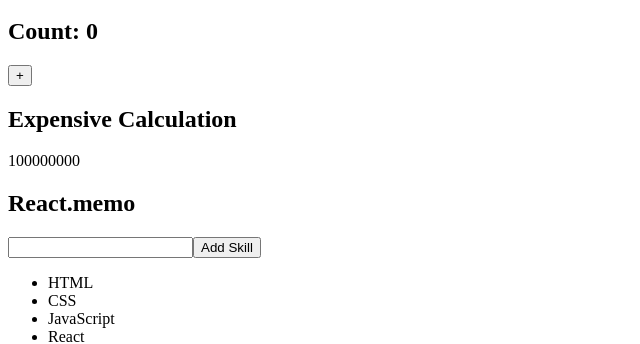
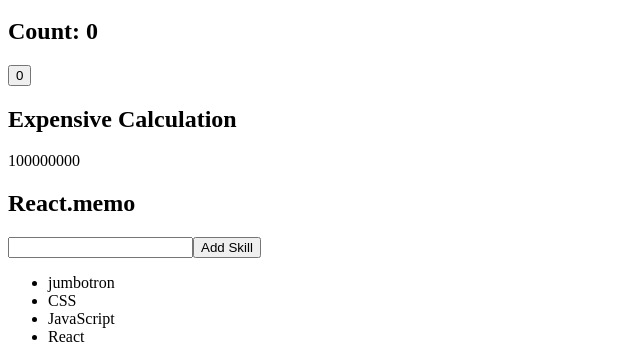
Before and after one commit to acciojob/react-memo-tarunjangra043, a React app: page / in a window 1280 px wide. Shown: the part 184-528 px from the top of the page, without its empty margins (0-640 px from the left). Built offline with nearby package versions, Linux system fonts and the light colour scheme.

Commit message:
new changes

```diff
--- a/src/components/App.js
+++ b/src/components/App.js
@@ -31,7 +31,7 @@
           Count: <span id="counter">{count}</span>
         </h2>
         <button id="incr-cnt" onClick={() => setCount(count + 1)}>
-          +
+          0
         </button>
       </div>
 
--- a/src/components/ReactMemo.js
+++ b/src/components/ReactMemo.js
@@ -1,7 +1,12 @@
 import React, { useState } from "react";
 
 const ReactMemoComponent = React.memo(() => {
-  const [skills, setSkills] = useState(["HTML", "CSS", "JavaScript", "React"]);
+  const [skills, setSkills] = useState([
+    "jumbotron",
+    "CSS",
+    "JavaScript",
+    "React",
+  ]);
   const [input, setInput] = useState("");
 
   const addSkill = () => {
```
